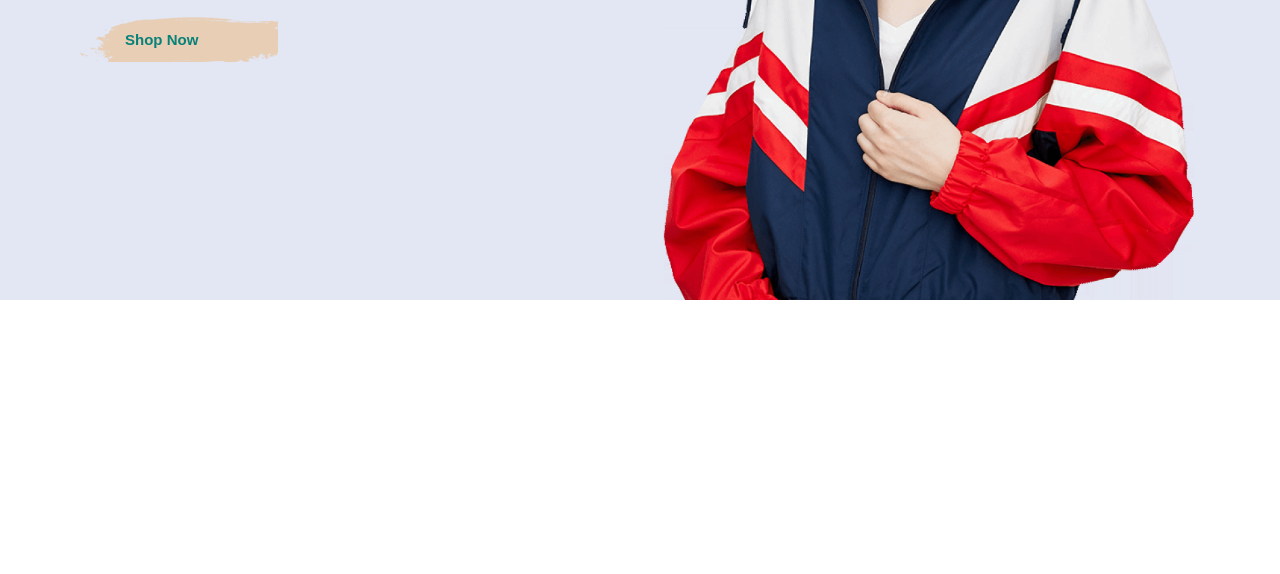
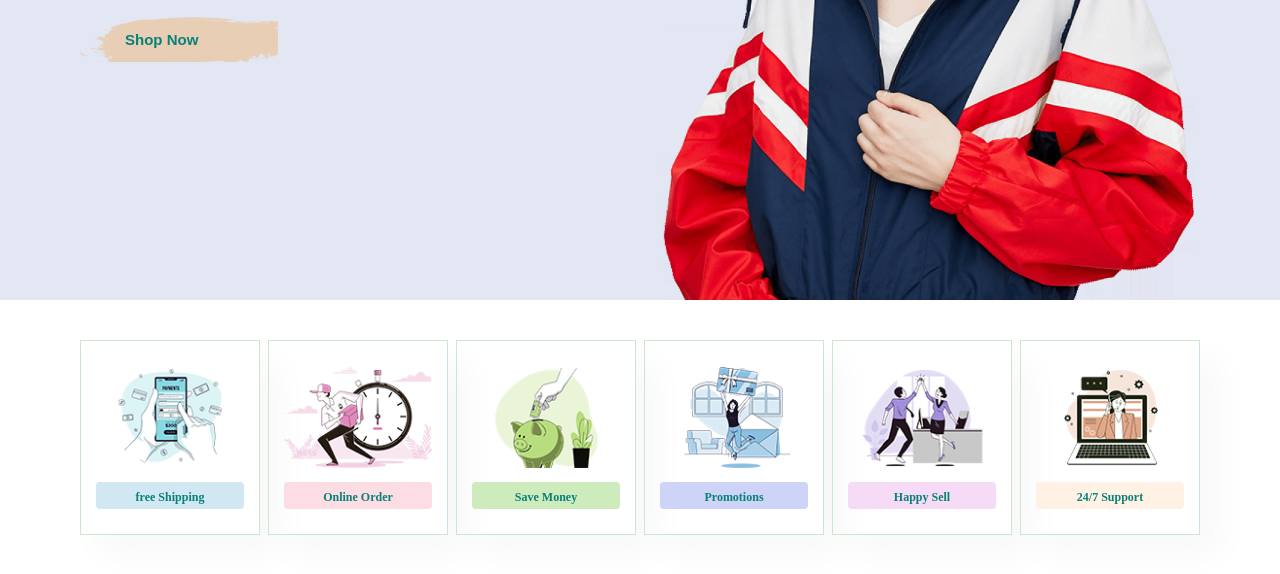
Before and after one commit to Ranjeet0302Singh/Ecommerce-Site, a plain HTML site: page index.html in a window 1280 px wide. Shown: the part 504-1078 px from the top of the page. Before the commit the page ends 804 px from the top, so only its background shows below. Drawn offline with Linux system fonts and the light colour scheme.

Commit message:
features section done

```diff
--- a/CSS/style.css
+++ b/CSS/style.css
@@ -116,3 +116,50 @@ color: #088178;}
      font-size: 15px;
 
 }
+
+/* Features Section */
+#feature{
+    display: flex;
+    justify-content: space-between;
+    align-items: center;
+    flex-wrap: wrap;
+}
+#feature .fe-box{
+    width: 180px;
+    text-align: center;
+    padding: 25px 15px;
+    box-shadow: 20px 20px 34px rgba(0,0,0,.03);
+    border: 1px solid #cce7d0;
+}
+
+#feature .fe-box:hover{
+    box-shadow: 10px 10px 54px rgba(70,62,221,0.1);
+}
+#feature .fe-box img{
+    width: 100%;
+    margin-bottom: 10px;
+}
+
+#feature .fe-box h6{
+    padding: 9px 8px 6px 8px;
+    line-height: 1;
+    border-radius: 4px;
+    color: #088178;
+    background-color: #d1e8f2;
+}
+#feature .fe-box:nth-child(2) h6{
+    /* background-color: #cdebbc; */
+    background-color: #fddde4;
+}
+#feature .fe-box:nth-child(3) h6{
+    background-color: #cdebbc;
+}
+#feature .fe-box:nth-child(4) h6{
+    background-color: #cdd4f8;
+}
+#feature .fe-box:nth-child(5) h6{
+    background-color: #f6dbf6;
+}
+#feature .fe-box:nth-child(6) h6{
+    background-color: #fff2e5;
+}
--- a/index.html
+++ b/index.html
@@ -39,6 +39,34 @@
         <p>Save more with coupons & up to 70% off!</p>
         <button>Shop Now</button>
     </section>
+
+    <section id="feature" class="section-p1">
+        <div class="fe-box">
+            <img src="img/features/f1.png" alt="">
+            <h6>free Shipping</h6>
+        </div>
+        <div class="fe-box">
+            <img src="img/features/f2.png" alt="">
+            <h6>Online Order</h6>
+        </div>
+        <div class="fe-box">
+            <img src="img/features/f3.png" alt="">
+            <h6>Save Money</h6>
+        </div>
+        <div class="fe-box">
+            <img src="img/features/f4.png" alt="">
+            <h6>Promotions</h6>
+        </div>
+        <div class="fe-box">
+            <img src="img/features/f5.png" alt="">
+            <h6>Happy Sell</h6>
+        </div>
+        <div class="fe-box">
+            <img src="img/features/f6.png" alt="">
+            <h6>24/7 Support</h6>
+        </div>
+    </section>
+
     <script src="JS/script.js"></script>
   </body>
 </html>
```
